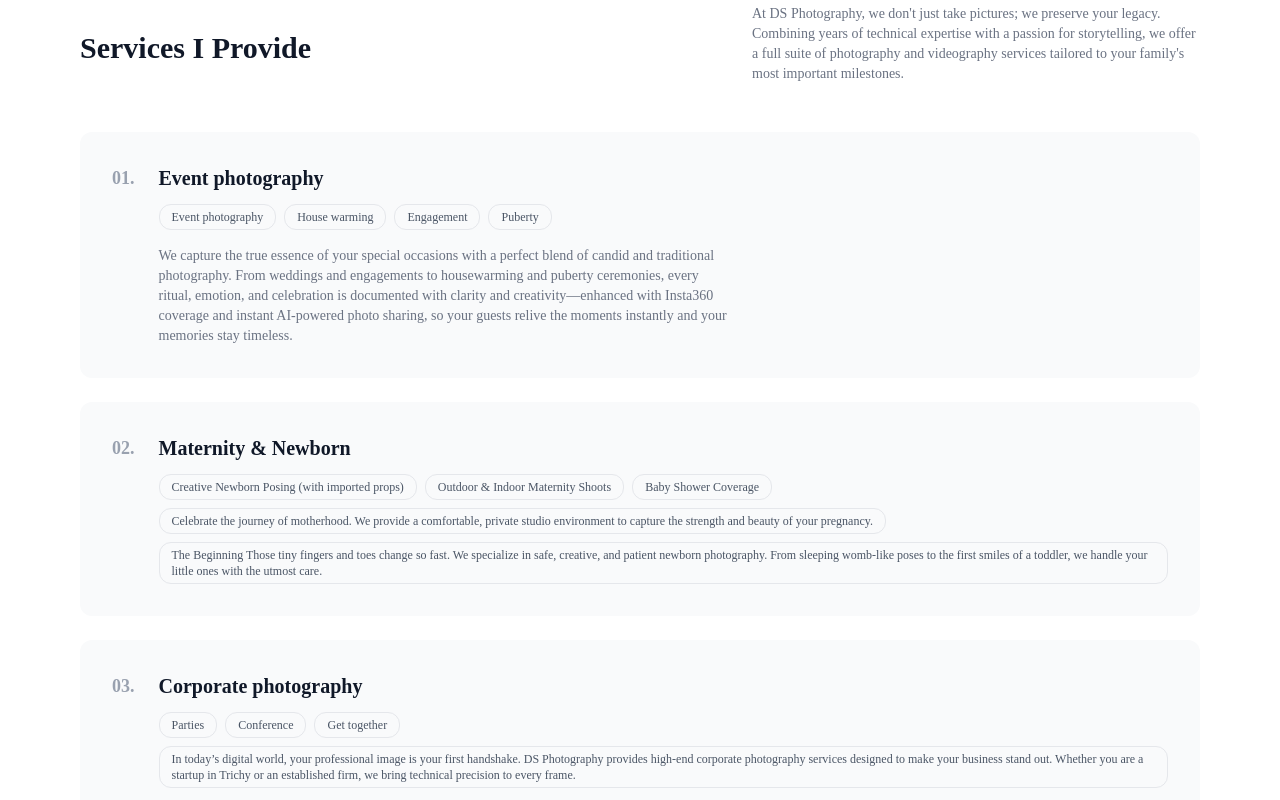
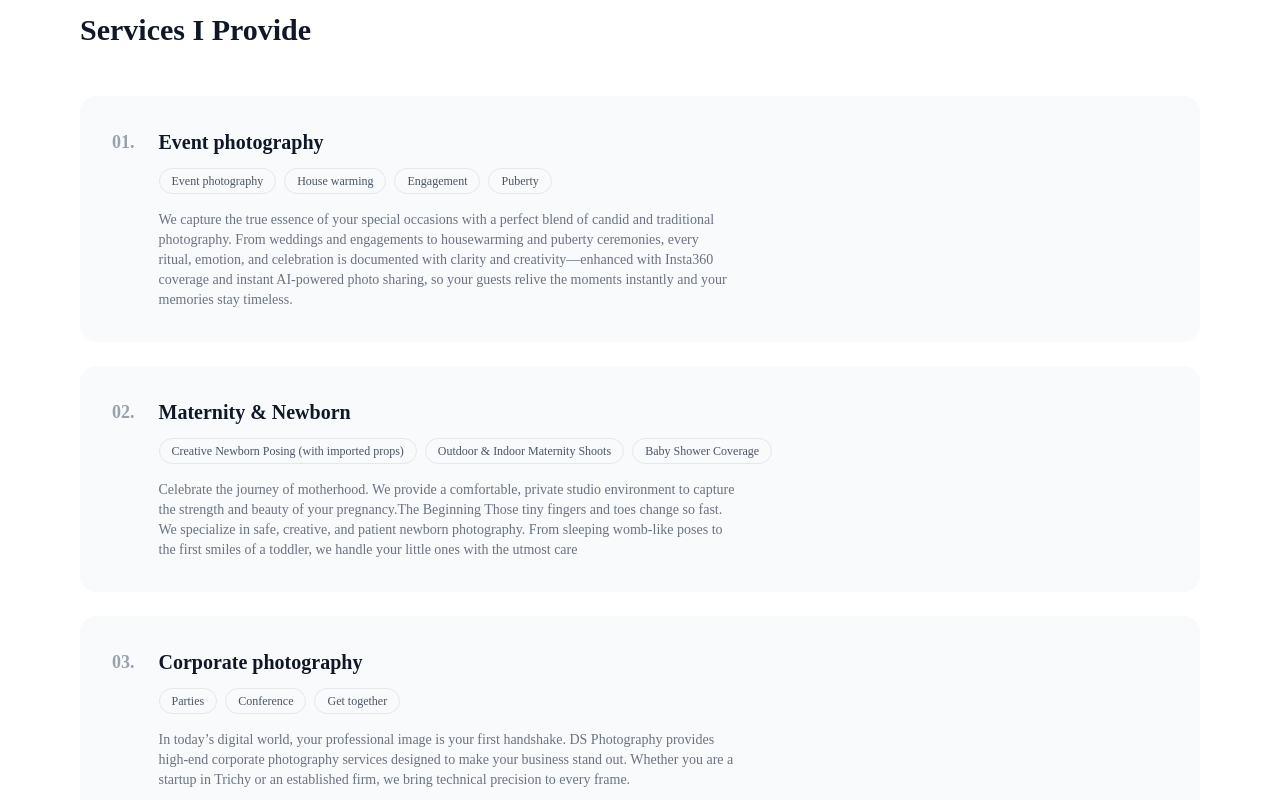
Before and after one commit to rushtamizha/ganeshphotography, a React (Vite) app: page / in a window 1280 px wide. Shown: the part 920-1720 px from the top of the page. Built offline with nearby package versions, Linux system fonts and the light colour scheme; a web font is replaced by a local one.

Commit message:
Update Services.jsx

```diff
--- a/src/components/Services.jsx
+++ b/src/components/Services.jsx
@@ -19,9 +19,7 @@ const services = [
       "Creative Newborn Posing (with imported props)",
       "Outdoor & Indoor Maternity Shoots",
       "Baby Shower Coverage",
-      "Celebrate the journey of motherhood. We provide a comfortable, private studio environment to capture the strength and beauty of your pregnancy.",
-      "The Beginning Those tiny fingers and toes change so fast. We specialize in safe, creative, and patient newborn photography. From sleeping womb-like poses to the first smiles of a toddler, we handle your little ones with the utmost care.",
-    ],
+    ],description:"Celebrate the journey of motherhood. We provide a comfortable, private studio environment to capture the strength and beauty of your pregnancy.The Beginning Those tiny fingers and toes change so fast. We specialize in safe, creative, and patient newborn photography. From sleeping womb-like poses to the first smiles of a toddler, we handle your little ones with the utmost care"
   },
   {
     id: "03",
@@ -30,8 +28,7 @@ const services = [
       "Parties",
       "Conference",
       "Get together",
-      "In today’s digital world, your professional image is your first handshake. DS Photography provides high-end corporate photography services designed to make your business stand out. Whether you are a startup in Trichy or an established firm, we bring technical precision to every frame."
-    ],
+    ],description:"In today’s digital world, your professional image is your first handshake. DS Photography provides high-end corporate photography services designed to make your business stand out. Whether you are a startup in Trichy or an established firm, we bring technical precision to every frame."
   },
   {
     id: "04",
@@ -40,8 +37,7 @@ const services = [
       "Album Designing",
       "Invitation",
       "Retouch",
-      "In today’s digital world, your professional image is your first handshake. DS Photography provides high-end corporate photography services designed to make your business stand out. Whether you are a startup in Trichy or an established firm, we bring technical precision to every frame."
-    ],
+    ],description:"In today’s digital world, your professional image is your first handshake. DS Photography provides high-end corporate photography services designed to make your business stand out. Whether you are a startup in Trichy or an established firm, we bring technical precision to every frame."
   },{
     id:"05",
     title:"Specialized Keepsakes",
@@ -66,9 +62,7 @@ export default function Services() {
               Services I Provide
             </h2>
           </div>
-          <p className="max-w-md text-sm text-gray-500">
-            At DS Photography, we don't just take pictures; we preserve your legacy. Combining years of technical expertise with a passion for storytelling, we offer a full suite of photography and videography services tailored to your family's most important milestones.
-          </p>
+
         </div>
 
         {/* SERVICES LIST */}
@@ -76,7 +70,7 @@ export default function Services() {
           {services.map((service, index) => (
             <div
               key={index}
-              className="rounded-xl bg-gray-50 p-6 md:p-8"
+              className="rounded-2xl bg-gray-50 p-6 md:p-8"
             >
               <div className="flex flex-col gap-6 md:flex-row md:items-start md:justify-between">
 
@@ -96,7 +90,7 @@ export default function Services() {
                       {service.tags.map((tag, i) => (
                         <span
                           key={i}
-                          className="rounded-xl border border-gray-200 px-3 py-1 text-xs text-gray-600"
+                          className="rounded-full border border-gray-200 px-3 py-1 text-xs text-gray-600"
                         >
                           {tag}
                         </span>
```
